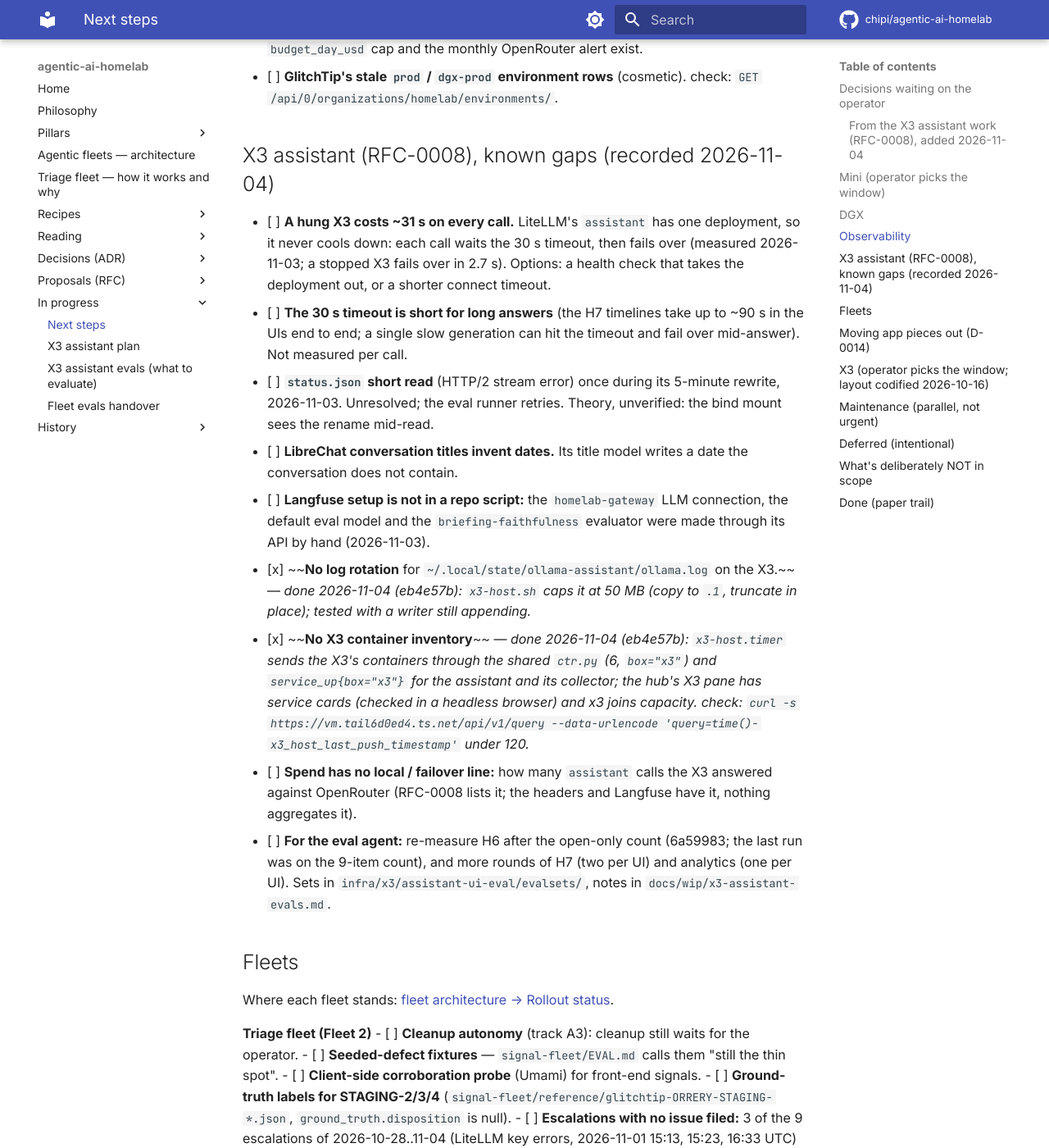
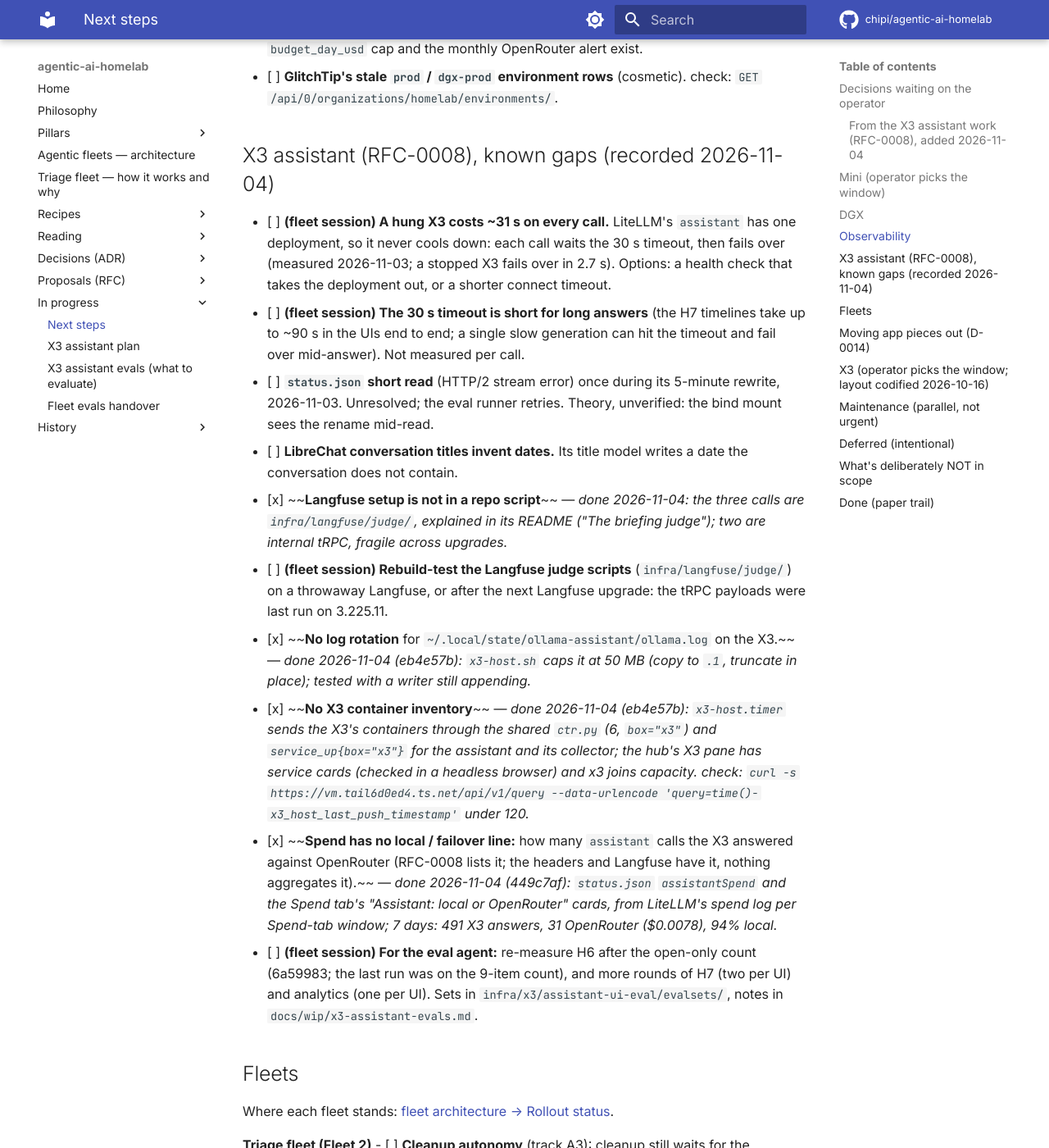
Before and after one commit to chipi/agentic-ai-homelab, an MkDocs documentation site: the page built from docs/wip/NEXT_STEPS.md, in a window 1280 px wide and 1400 px high, scrolled down 3751 px. Shown: the whole window at 82% size. Built offline with MkDocs 1.6.1 and Material for MkDocs 9.7.7, drawn with Linux system fonts in a browser that asks for light colours; comment, search, counter and statistics services are not loaded.

Commit message:
docs(langfuse): script the briefing judge; hand the X3 timeout and eval items to the fleet session
- infra/langfuse/judge/: the three calls that set up the briefing judge on
  2026-11-03 (the homelab-gateway LLM connection, the default evaluation model,
  the briefing-faithfulness evaluator), copied unchanged from the session's
  scripts; they read every secret from files on the mini. README "The briefing
  judge": what each makes, which API (one public, two internal tRPC: fragile
  across upgrades, with the UI fallback), the allow-list prerequisite, the
  template id caveat, how to verify.
- NEXT_STEPS: the Langfuse and spend-line items done (spend: 449c7af); the hung
  X3 / 30 s timeout pair, the eval re-measure and a rebuild-test of the judge
  scripts marked for the fleet session (the operator, 2026-11-04), and added to
  its handover note.
Strict build passes.

Co-Authored-By: Claude Opus 5.5 <noreply@anthropic.com>
Claude-Session: https://claude.ai/code/session_01DJqN6uERmW8gsoZAtCcsfS

```diff
--- a/docs/wip/NEXT_STEPS.md
+++ b/docs/wip/NEXT_STEPS.md
@@ -133,26 +133,30 @@ gateway (`proj-podcast-dev`, the DGX model).
 
 ## X3 assistant (RFC-0008), known gaps (recorded 2026-11-04)
 
-- [ ] **A hung X3 costs ~31 s on every call.** LiteLLM's `assistant` has one deployment, so it never cools
+- [ ] **(fleet session) A hung X3 costs ~31 s on every call.** LiteLLM's `assistant` has one deployment, so it never cools
       down: each call waits the 30 s timeout, then fails over (measured 2026-11-03; a stopped X3 fails over in
       2.7 s). Options: a health check that takes the deployment out, or a shorter connect timeout.
-- [ ] **The 30 s timeout is short for long answers** (the H7 timelines take up to ~90 s in the UIs end to end;
+- [ ] **(fleet session) The 30 s timeout is short for long answers** (the H7 timelines take up to ~90 s in the UIs end to end;
       a single slow generation can hit the timeout and fail over mid-answer). Not measured per call.
 - [ ] **`status.json` short read** (HTTP/2 stream error) once during its 5-minute rewrite, 2026-11-03.
       Unresolved; the eval runner retries. Theory, unverified: the bind mount sees the rename mid-read.
 - [ ] **LibreChat conversation titles invent dates.** Its title model writes a date the conversation does not
       contain.
-- [ ] **Langfuse setup is not in a repo script:** the `homelab-gateway` LLM connection, the default eval model
-      and the `briefing-faithfulness` evaluator were made through its API by hand (2026-11-03).
+- [x] ~~**Langfuse setup is not in a repo script**~~ — *done 2026-11-04: the three calls are `infra/langfuse/judge/`,
+      explained in its README ("The briefing judge"); two are internal tRPC, fragile across upgrades.*
+- [ ] **(fleet session) Rebuild-test the Langfuse judge scripts** (`infra/langfuse/judge/`) on a throwaway
+      Langfuse, or after the next Langfuse upgrade: the tRPC payloads were last run on 3.225.11.
 - [x] ~~**No log rotation** for `~/.local/state/ollama-assistant/ollama.log` on the X3.~~ — *done 2026-11-04 (eb4e57b):
       `x3-host.sh` caps it at 50 MB (copy to `.1`, truncate in place); tested with a writer still appending.*
 - [x] ~~**No X3 container inventory**~~ — *done 2026-11-04 (eb4e57b): `x3-host.timer` sends the X3's containers
       through the shared `ctr.py` (6, `box="x3"`) and `service_up{box="x3"}` for the assistant and its collector;
       the hub's X3 pane has service cards (checked in a headless browser) and x3 joins capacity.
       check: `curl -s https://vm.tail6d0ed4.ts.net/api/v1/query --data-urlencode 'query=time()-x3_host_last_push_timestamp'` under 120.*
-- [ ] **Spend has no local / failover line:** how many `assistant` calls the X3 answered against OpenRouter
-      (RFC-0008 lists it; the headers and Langfuse have it, nothing aggregates it).
-- [ ] **For the eval agent:** re-measure H6 after the open-only count (6a59983; the last run was on the 9-item
+- [x] ~~**Spend has no local / failover line:** how many `assistant` calls the X3 answered against OpenRouter
+      (RFC-0008 lists it; the headers and Langfuse have it, nothing aggregates it).~~ — *done 2026-11-04 (449c7af):
+      `status.json` `assistantSpend` and the Spend tab's "Assistant: local or OpenRouter" cards, from LiteLLM's spend
+      log per Spend-tab window; 7 days: 491 X3 answers, 31 OpenRouter ($0.0078), 94% local.*
+- [ ] **(fleet session) For the eval agent:** re-measure H6 after the open-only count (6a59983; the last run was on the 9-item
       count), and more rounds of H7 (two per UI) and analytics (one per UI). Sets in
       `infra/x3/assistant-ui-eval/evalsets/`, notes in `docs/wip/x3-assistant-evals.md`.
 
```
Also changed, not shown: docs/wip/fleet-evals-handover.md (+15 -0 lines), infra/langfuse/README.md (+29 -0 lines), 3 other files.
